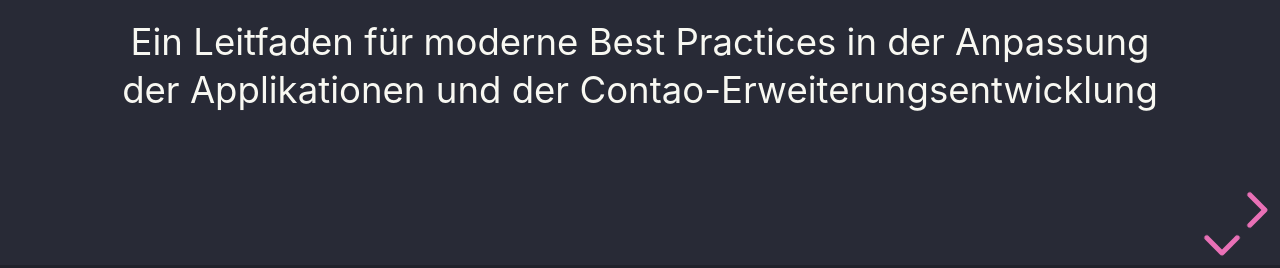
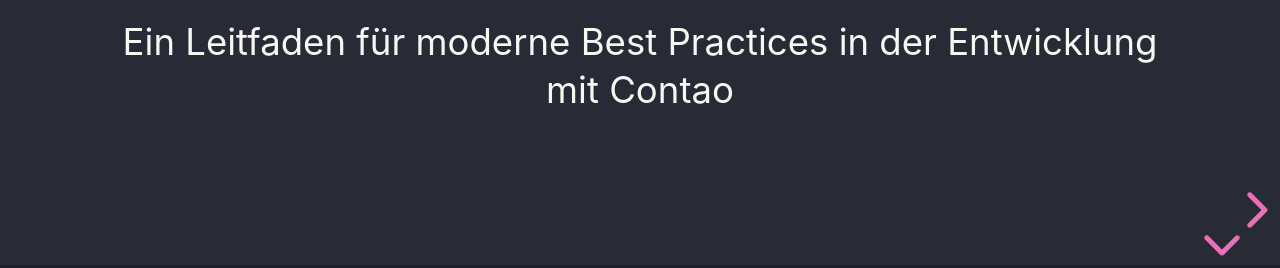
Before and after one commit to zoglo/conference-talk-25, a website: page index.html in a window 1280 px wide. Shown: the part 532-800 px from the top of the page. Drawn offline with Linux system fonts and the light colour scheme.

Commit message:
Adjust the description

```diff
--- a/index.html
+++ b/index.html
@@ -3,7 +3,7 @@
 	<head>
 		<meta charset="utf-8">
 		<meta name="viewport" content="width=device-width, initial-scale=1.0, maximum-scale=1.0, user-scalable=no">
-    <meta name="description" content="Ein Leitfaden für moderne Best Practices in der Contao-Erweiterungsentwicklung">
+    <meta name="description" content="Ein Leitfaden für moderne Best Practices in der Entwicklung mit Contao">
 
 		<title>Contao - wie geht es heute?</title>
 
@@ -176,7 +176,7 @@
 
         <section data-transition="fade">
           <h1>Contao - wie geht es heute?</h1>
-          <p style="font-size: smaller">Ein Leitfaden für moderne Best Practices in der Anpassung der Applikationen und der Contao-Erweiterungsentwicklung</p>
+          <p style="font-size: smaller">Ein Leitfaden für moderne Best Practices in der Entwicklung mit Contao</p>
 
           <aside class="notes">
             <ul>
```
